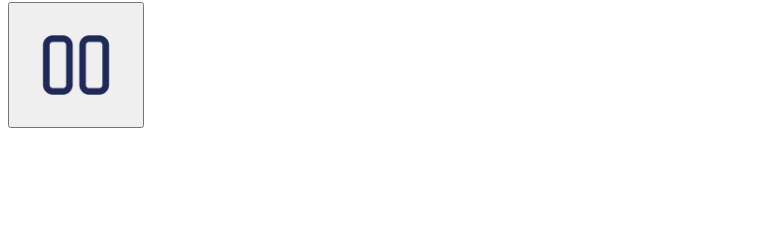
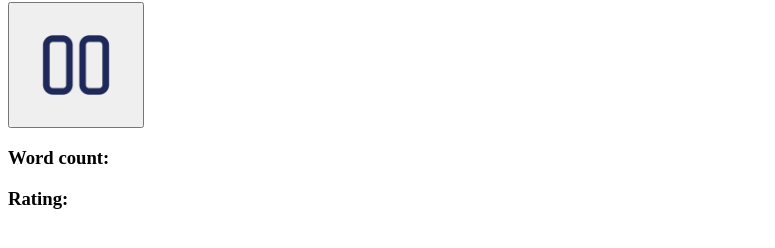
Before and after one commit to chesterrc/OSU_GoogleHackathon, a browser extension: page nlp.html in a window 1280 px wide. Shown: the part 64-312 px from the top of the page, without its empty margins (0-775 px from the left). Drawn offline with Linux system fonts and the light colour scheme.

Commit message:
Update nlp.html
added word count and rating

```diff
--- a/nlp.html
+++ b/nlp.html
@@ -6,9 +6,12 @@
         <h1 id="title">Good Word</h1>
         <button id="press-button" back>
             <img src="images/pause.png" alt="Power" width="120" height="120">
+        </button>
+        <p></p>
 
+        <h3>Word count: </h3>
 
-        </button>
+        <h3>Rating: </h3>
 
     </body>
     <!-- script file moved down here for DOM Tree purposes-->
```
